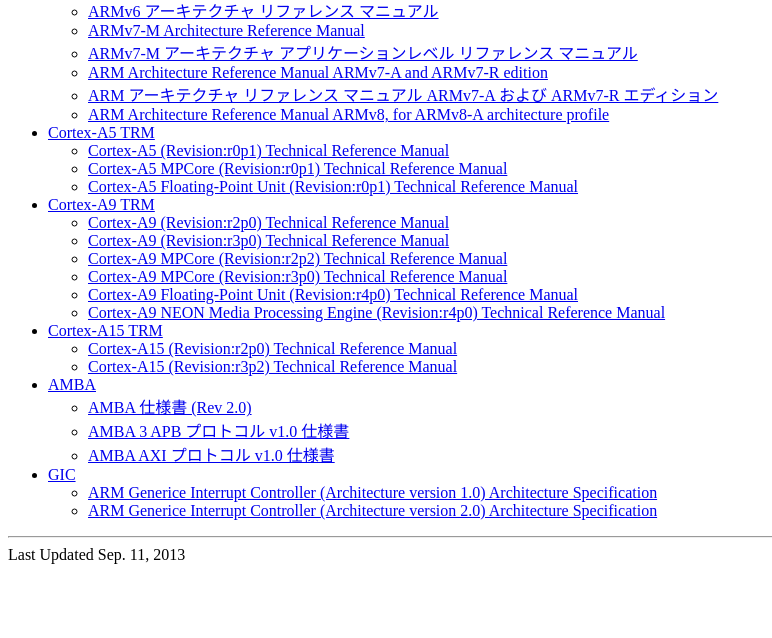
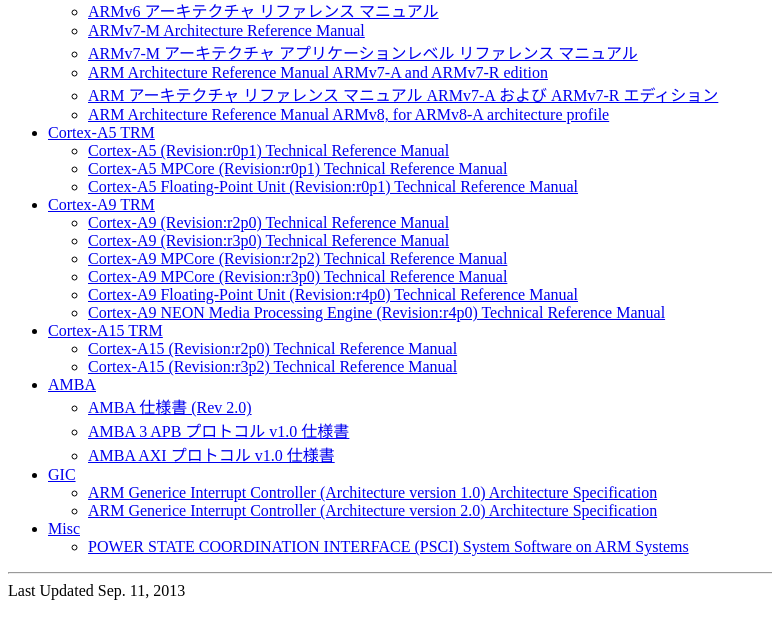
Before and after one commit to DeafBDoor/arm-doc, a plain HTML site: page index.html in a window 1280 px wide. Shown: the part 86-724 px from the top of the page, without its empty margins (0-772 px from the left). Drawn offline with Linux system fonts and the light colour scheme.

Commit message:
misc: add PSCI specification

```diff
--- a/index.html
+++ b/index.html
@@ -66,6 +66,13 @@
 	</ul>
       </li>
 
+      <li>
+	<a href="misc/">Misc</a>
+	<ul>
+	  <li><a href="misc/DEN0022C_Power_State_Coordination_Interface.pdf">POWER STATE COORDINATION INTERFACE (PSCI) System Software on ARM Systems</a></li>
+	</ul>
+      </li>
+
     </ul>
 
     <hr />
```
Also changed, not shown: 1 other file.
